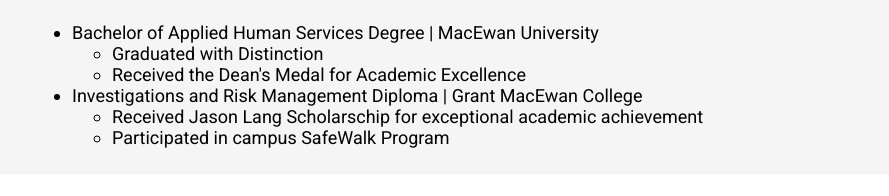
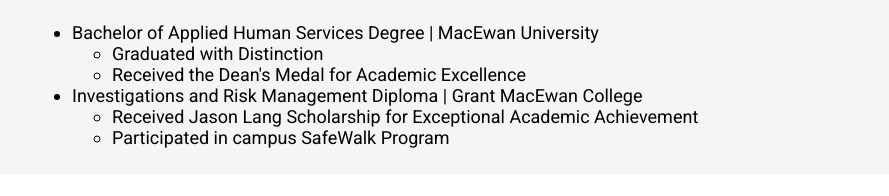
Before and after one commit to KrisztinaPap/azure-resume, a plain HTML site: page index.html in a window 1280 px wide. Shown: the part 1257-1453 px from the top of the page, without its empty margins (174-1063 px from the left). Drawn offline with Linux system fonts and the light colour scheme.

Commit message:
Fixed typo

```diff
--- a/index.html
+++ b/index.html
@@ -74,7 +74,7 @@
                     </ul>
                     <li>Investigations and Risk Management Diploma | Grant MacEwan College</li>
                     <ul>
-                        <li>Received Jason Lang Scholarschip for exceptional academic achievement</li>
+                        <li>Received Jason Lang Scholarship for Exceptional Academic Achievement</li>
                         <li>Participated in campus SafeWalk Program</li>
                     </ul>
                 </ul>
```
